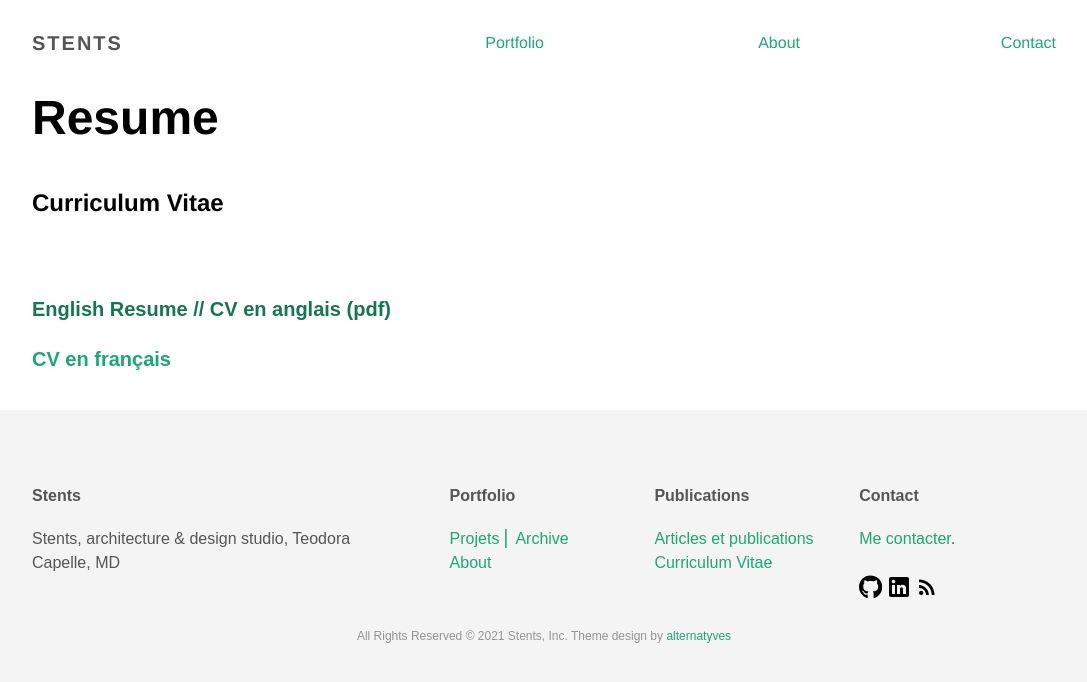
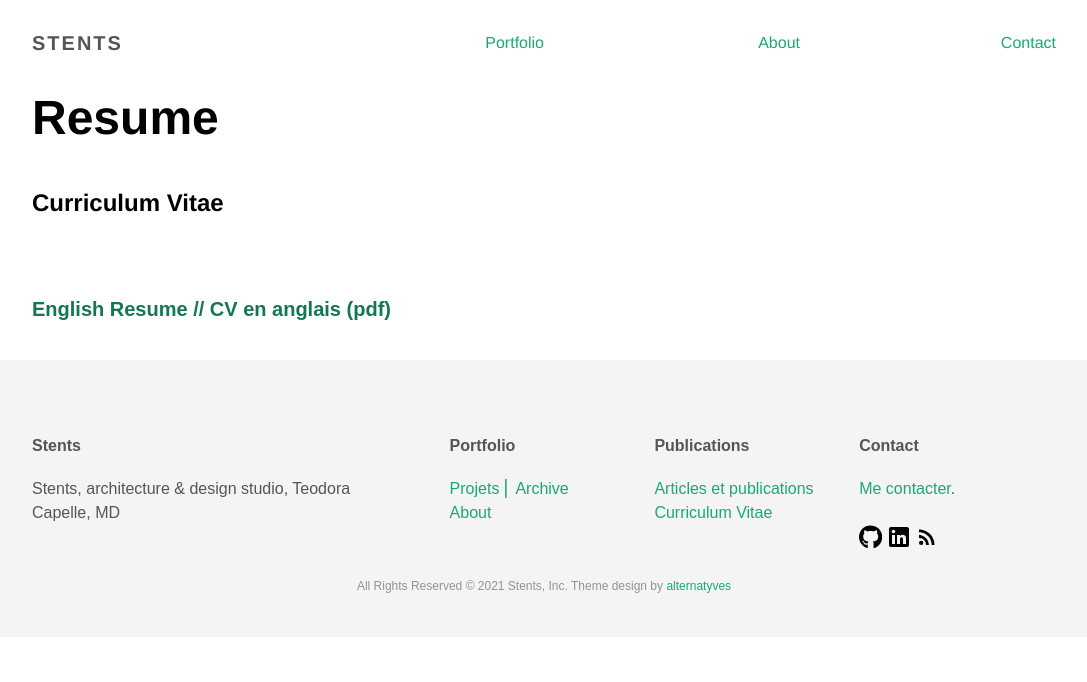
Before and after one commit to YJPL/stents, a Jekyll site: the page built from _pages/cv.md, in a window 1280 px wide. Shown: the top 682 px of the page, without its empty margins (96-1183 px from the left). Built offline with Jekyll 4.4.1, drawn with Linux system fonts in a browser that asks for light colours; nearby versions of some CDN libraries; library files that are not in the unit come from our copies.

Commit message:
Update cv.md

```diff
--- a/_pages/cv.md
+++ b/_pages/cv.md
@@ -6,6 +6,4 @@ permalink: /resume/
 hero: Resume
 ---
 
-[English Resume // CV en anglais (pdf)](/documents/CV-Teo-Capelle-2020-06-EN.pdf){: .b .dark-green .hover-green}
-
-[CV en français](/documents/CV-Teo-Capelle-2019-09-FR.pdf){: .b .green .hover-light-green}
+[English Resume // CV en anglais (pdf)](/documents/Teodora-Capelle-resume.pdf){: .b .dark-green .hover-green}
```
